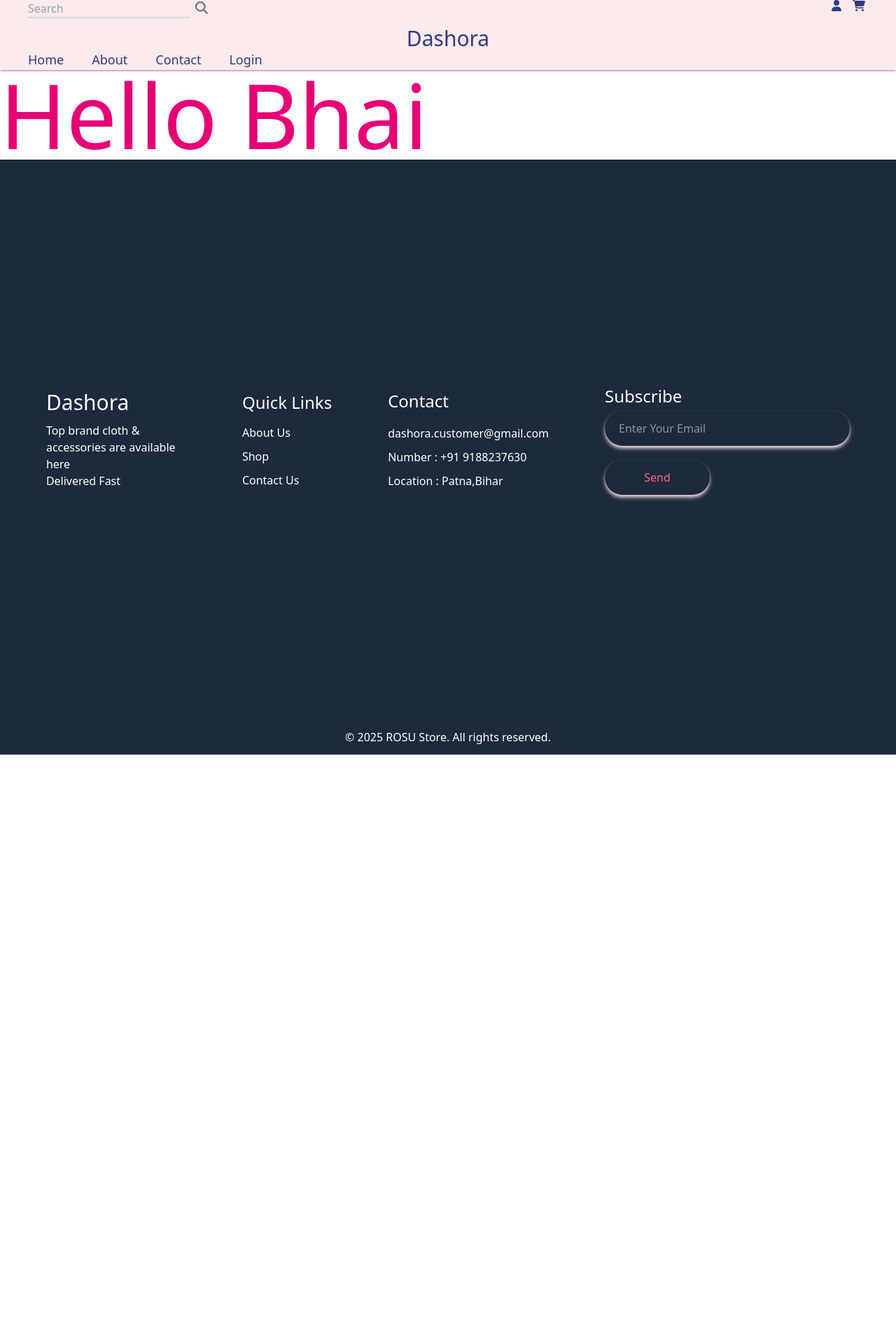
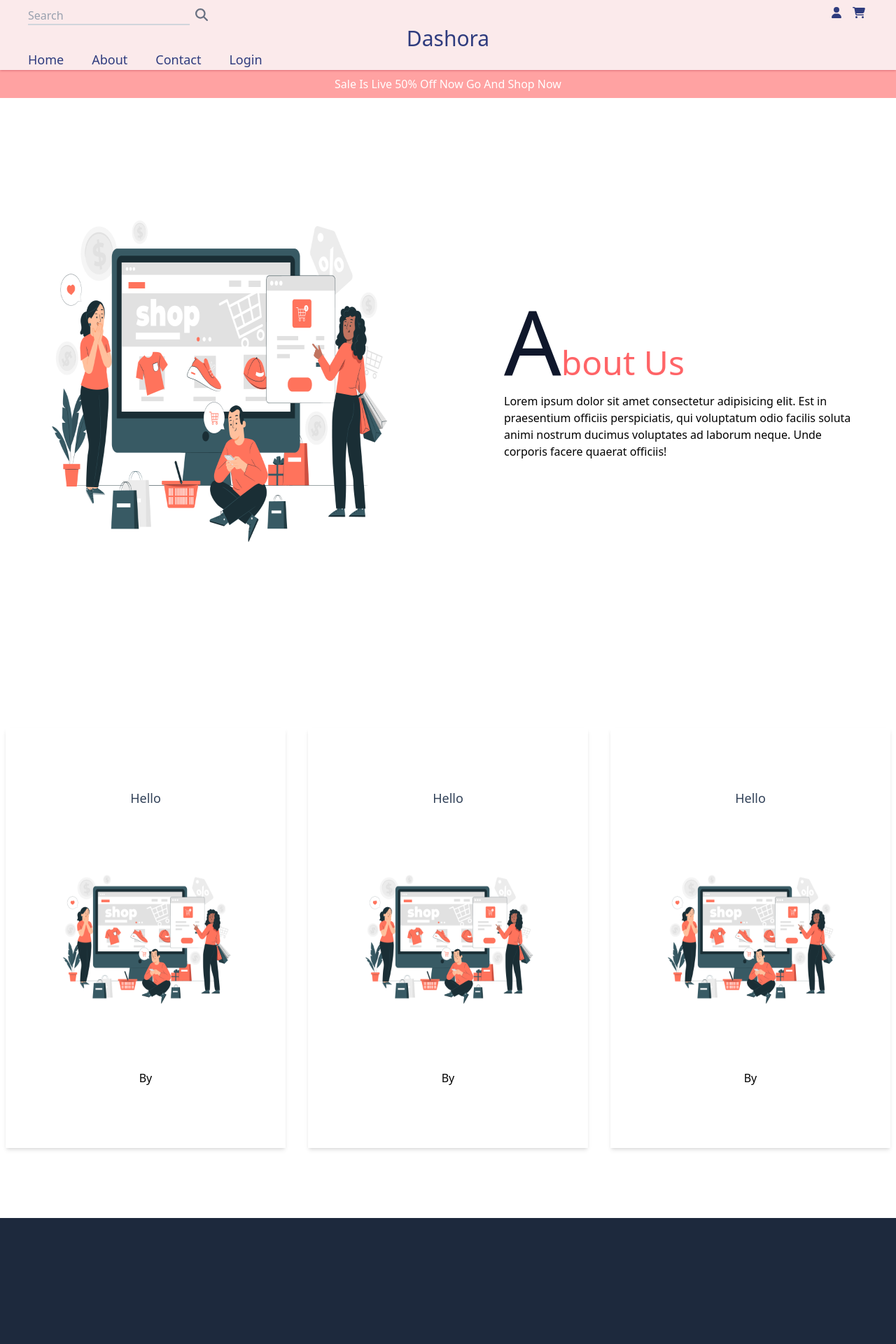
Before and after one commit to khiladi01/Admin-Dashboard, a React (Vite) app in the folder admin-dashboard/: page /about in a window 1280 px wide. Shown: the top 1920 px of the page at 70% size. Before the commit the page ends 1078 px from the top, so only its background shows below. Built offline with nearby package versions, Linux system fonts and the light colour scheme.

Commit message:
Adding About Us Page

```diff
--- a/admin-dashboard/src/components/Navbar.jsx
+++ b/admin-dashboard/src/components/Navbar.jsx
@@ -40,10 +40,11 @@ const Navbar = ( {cartCount} ) => {
   const [menuOpen, setMenuOpen] = useState(false);
 
   return (
+    <>
     <div className="h-[100px] w-full sticky top-0 z-50 select-none bg-[#fbeaeb]">
       <div className="h-[100px] w-full shadow-sm px-4 md:px-10 shadow-[#e3767d]">
         {/* Searching Bar */}
-        <div className="h-[40px] w-full">
+        <div className="h-[40px] w-full pt-[10px]">
           <span>
             <input
               type="text"
@@ -117,6 +118,11 @@ const Navbar = ( {cartCount} ) => {
         </div>
       )}
     </div>
+
+        <div className="h-[40px] w-full bg-red-300  grid place-content-center">
+          <p className="text-white text-md font-medium">Sale Is Live 50% Off Now Go And Shop Now</p>
+        </div>
+</>
   );
 };
 
--- a/admin-dashboard/src/page/About.jsx
+++ b/admin-dashboard/src/page/About.jsx
@@ -1,11 +1,58 @@
-
+import Aboutbg from '../assets/aboutimg/aboutbgimage.jpg'
 
 const About = () => {
 
     return(
         <>
-        <div className="text-9xl text-pink-600">
-            <p>Hello Bhai</p>
+        <div className="h-auto w-full bg-[#fbeaeb] select-none">
+        <div className="h-screen w-full bg-white flex justify-center items-center gap-40">
+         <div>
+            <img src={Aboutbg} alt="image" className='h-[500px] w-[500px]' />
+         </div>
+         <div>
+            <p className='text-5xl text-red-400 font-medium first-letter:text-9xl first-letter:text-slate-900'>About Us</p>
+            <p className='w-[500px] pt-[10px]'>Lorem ipsum dolor sit amet consectetur adipisicing elit. Est in praesentium officiis perspiciatis, qui voluptatum odio facilis soluta animi nostrum ducimus voluptates ad laborum neque. Unde corporis facere quaerat officiis!</p>
+         </div>
+        </div>
+
+          <div className='h-screen w-full bg-white flex justify-center items-center gap-8'>
+           <div className='h-[600px] w-[400px] shadow-md grid place-content-center'>
+            <div className='h-[200px] w-[400px] flex justify-center items-center'>
+            <p className='text-slate-700 text-lg font-medium text-center'>Hello</p>
+            </div>
+            <div className='h-[200px] w-[400px] flex justify-center items-center'>
+            <img src={Aboutbg} alt="image" className='h-[200px] w-[250px]' />
+            </div>
+            <div className='h-[200px] w-[400px] flex justify-center items-center'>
+            <p className=''>By</p>
+            </div>
+           </div>
+
+           <div className='h-[600px] w-[400px] shadow-md grid place-content-center'>
+            <div className='h-[200px] w-[400px] flex justify-center items-center'>
+            <p className='text-slate-700 text-lg font-medium text-center'>Hello</p>
+            </div>
+            <div className='h-[200px] w-[400px] flex justify-center items-center'>
+            <img src={Aboutbg} alt="image" className='h-[200px] w-[250px]' />
+            </div>
+            <div className='h-[200px] w-[400px] flex justify-center items-center'>
+            <p className=''>By</p>
+            </div>
+           </div>
+
+           <div className='h-[600px] w-[400px] shadow-md grid place-content-center'>
+            <div className='h-[200px] w-[400px] flex justify-center items-center'>
+            <p className='text-slate-700 text-lg font-medium text-center'>Hello</p>
+            </div>
+            <div className='h-[200px] w-[400px] flex justify-center items-center'>
+            <img src={Aboutbg} alt="image" className='h-[200px] w-[250px]' />
+            </div>
+            <div className='h-[200px] w-[400px] flex justify-center items-center'>
+            <p className=''>By</p>
+            </div>
+           </div>
+          </div>
+        {/*main div closing  */}
         </div>
         </>
     )
```
Also changed, not shown: admin-dashboard/src/assets/aboutimg/aboutbgimage.jpg (added).
